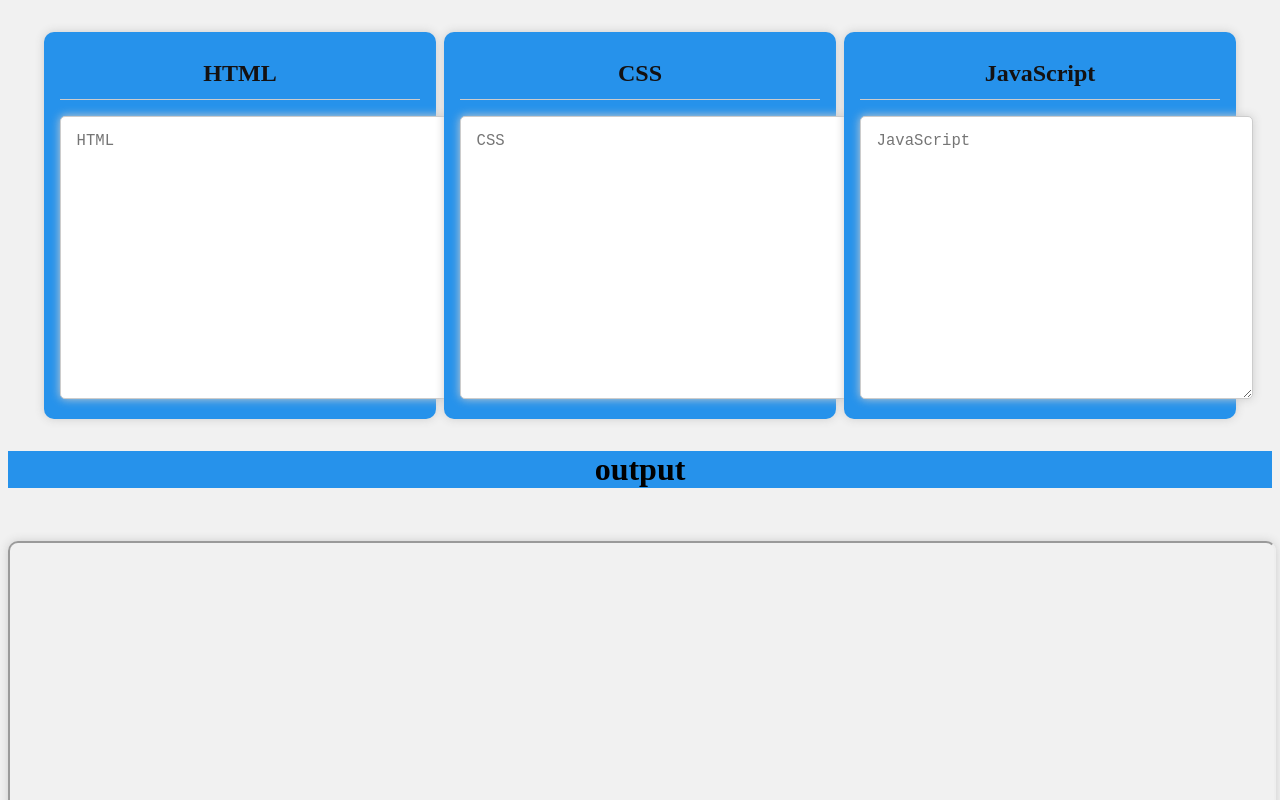
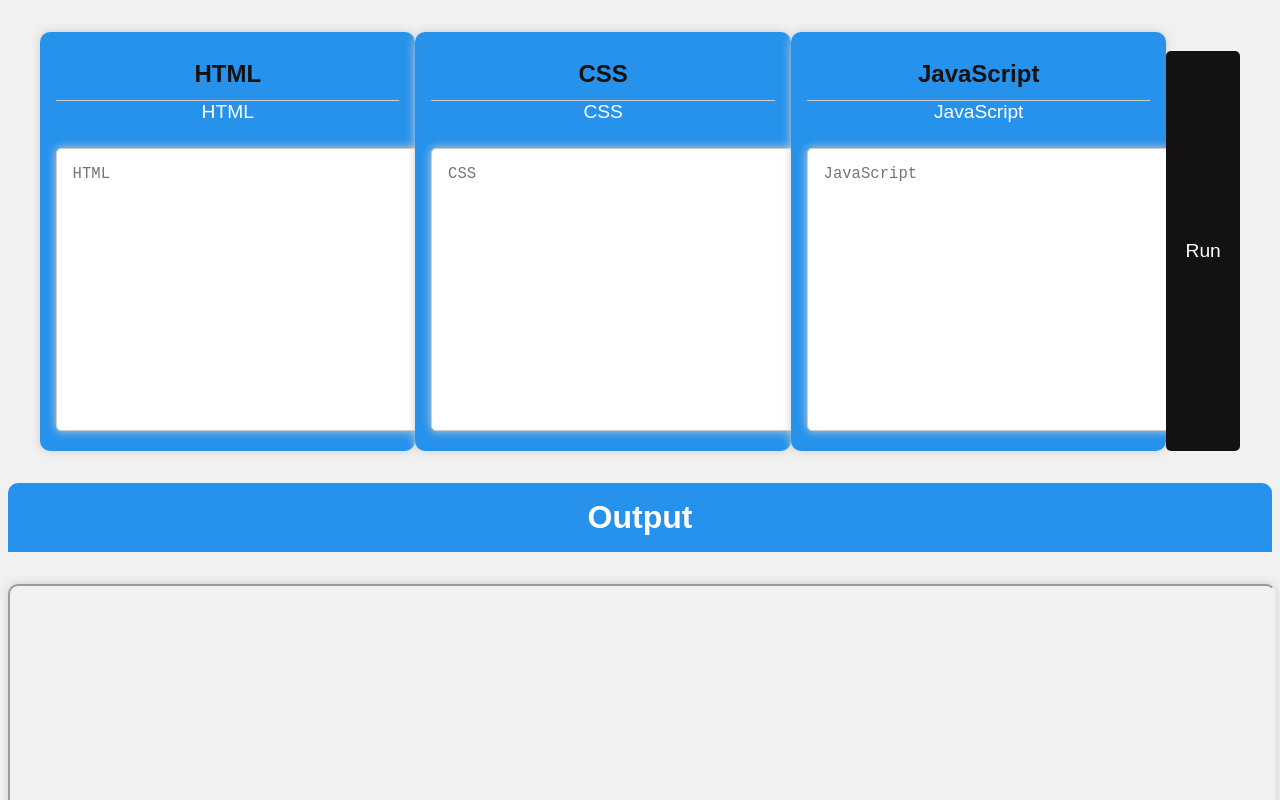
Before and after one commit to ShivamPandey00/online-coder, a plain HTML site: page index.html in a window 1280 px wide. Shown: the top 800 px of the page. Drawn offline with Linux system fonts and the light colour scheme.

Commit message:
new update

```diff
--- a/index.html
+++ b/index.html
@@ -2,30 +2,33 @@
 <html lang="en">
 <head>
     <meta charset="UTF-8">
-    <meta http-equiv="X-UA-Compatible" content="IE=edge">
     <meta name="viewport" content="width=device-width, initial-scale=1.0">
-    <title>Document</title>
+    <title>Code Editor</title>
     <link rel="stylesheet" href="style.css"/>
 </head>
 <body>
    <div class="main">
     <div class="edit">
-        <h2> HTML</h2>
-       <textarea id="html" placeholder="HTML"></textarea>
+        <h2>HTML</h2>
+        <label for="html">HTML</label>
+        <textarea id="html" placeholder="HTML"></textarea>
     </div>
     <div class="edit">
         <h2>CSS</h2>
+        <label for="css">CSS</label>
         <textarea id="css" placeholder="CSS"></textarea>
     </div>
     <div class="edit">
         <h2>JavaScript</h2>
+        <label for="js">JavaScript</label>
         <textarea id="js" placeholder="JavaScript"></textarea>
     </div>
+    <button id="run-button">Run</button>
    </div>
    <div class="output">
-    <h1>output</h1>
-     <iframe id="code"></iframe>
+    <h1>Output</h1>
+    <iframe id="code"></iframe>
    </div>
-   <script type="text/JavaScript" src="script.js"></script>
+   <script type="text/javascript" src="script.js"></script>
 </body>
 </html>
--- a/script.js
+++ b/script.js
@@ -1,19 +1,22 @@
-function initialize(){
-    var html=document.getElementById("html");
-    var css=document.getElementById("css");
-    var js=document.getElementById("js");
-    var code=document.getElementById("code").contentWindow.document;
-    document.body.onkeyup=function(){
-        code.open();
-        code.writeln(
-         html.value +
+"use strict";
 
-        "<style>"+ css.value+"</style>"  +
+(function() {
+  var html = document.getElementById("html");
+  var css = document.getElementById("css");
+  var js = document.getElementById("js");
+  var code = document.getElementById("code").contentWindow.document;
 
-         "<script>"+js.value+"</script>"
-
-        );
-        code.close();
-    }
-}
-initialize();
+  document.body.addEventListener("keyup", function() {
+    code.open();
+    code.write(
+      html.value +
+        "<style>" +
+        css.value +
+        "</style>" +
+        "<script>" +
+        js.value +
+        "</script>"
+    );
+    code.close();
+  });
+})();
--- a/style.css
+++ b/style.css
@@ -1,6 +1,7 @@
 body {
     text-align: center;
     background-color: #f1f1f1;
+    font-family: Arial, sans-serif;
 }
 
 .main {
@@ -25,6 +26,13 @@ h2 {
     border-bottom: 1px solid #ccc;
 }
 
+label {
+    display: block;
+    margin-bottom: 0.5em;
+    font-size: 1.2em;
+    color: white;
+}
+
 textarea {
     width: 100%;
     min-height: 250px;
@@ -37,6 +45,31 @@ textarea {
     box-shadow: 0 0 10px #ccc;
 }
 
+button {
+    margin-top: 1em;
+    padding: 0.5em 1em;
+    border-radius: 5px;
+    border: none;
+    background-color: #141111;
+    color: white;
+    font-size: 1.2em;
+    cursor: pointer;
+}
+
+.output {
+    width: 100%;
+    text-align: center;
+    margin-top: 2em;
+}
+
+h1 {
+    background-color: #2692eb;
+    color: white;
+    padding: 0.5em;
+    border-radius: 10px 10px 0 0;
+    margin: 0;
+}
+
 iframe {
     width: 100%;
     height: 30em;
@@ -44,6 +77,3 @@ iframe {
     margin-top: 2em;
     box-shadow: 0 0 10px #ccc;
 }
-h1{
-    background-color: #2692eb;
-}
```
